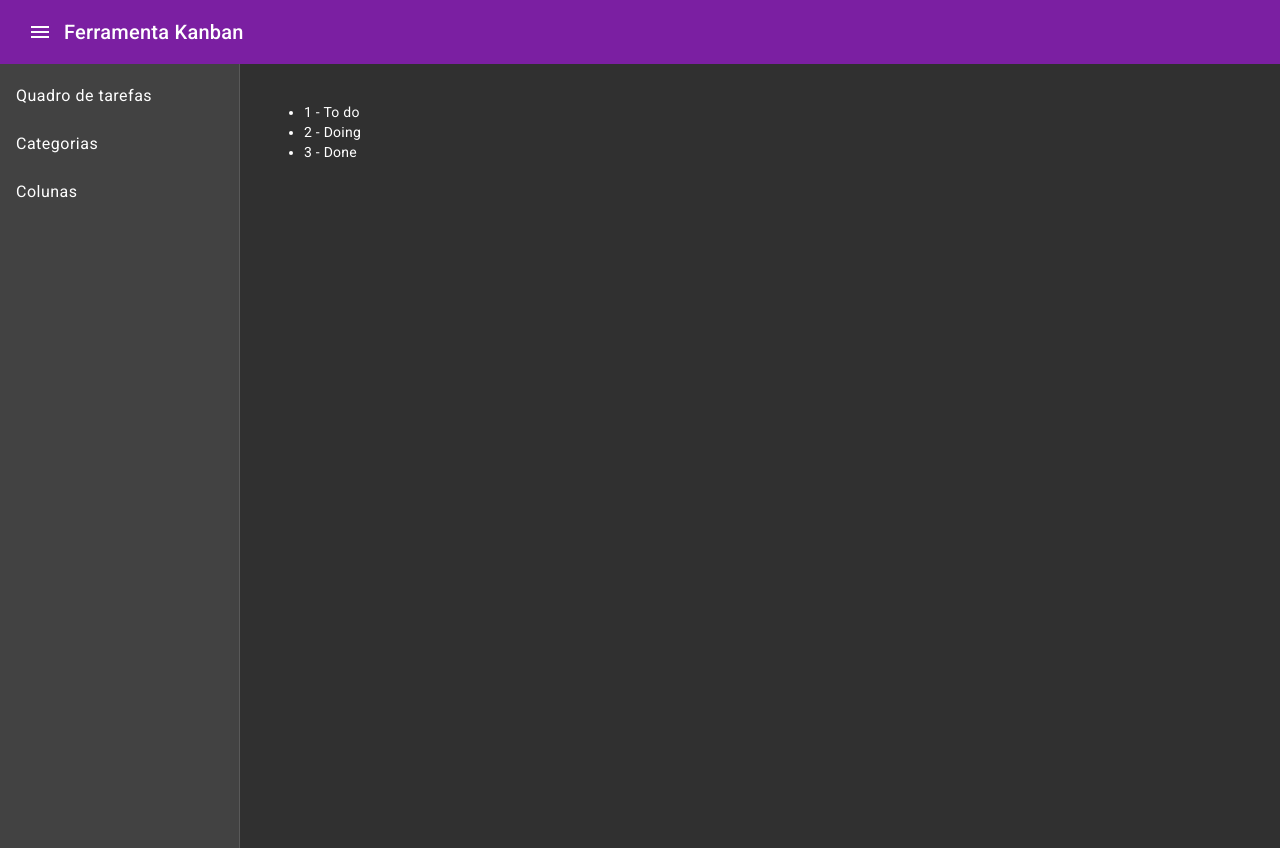
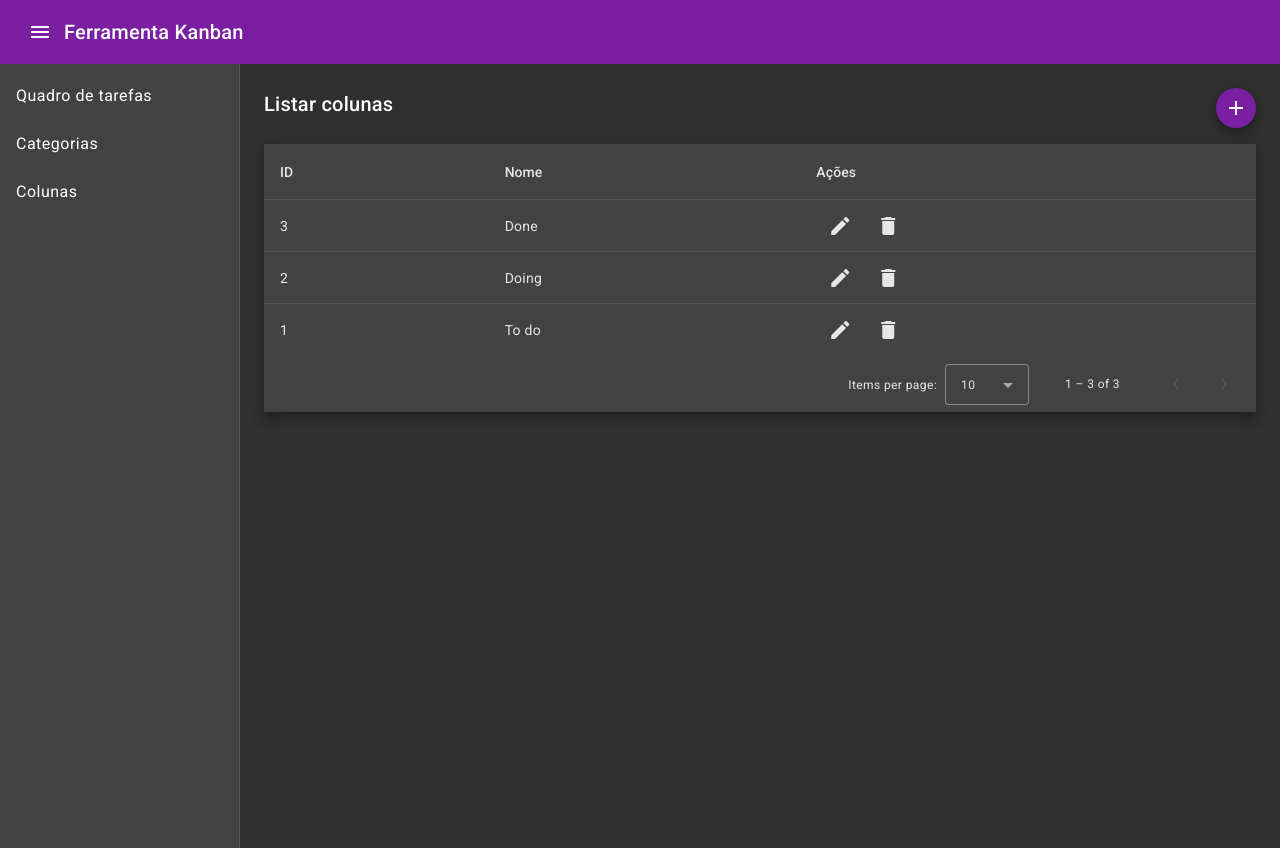
Before and after one commit to felipesilva15/KanbanToolAngular, an Angular app: page /column in a window 1280 px wide. Built offline with nearby package versions, Linux system fonts and the light colour scheme; data requests are answered from the project's data file.

Commit message:
Melhorando a view column-index e ajustando a service da mesma

```diff
--- a/src/app/service/column.service.ts
+++ b/src/app/service/column.service.ts
@@ -12,7 +12,7 @@ export class ColumnService {
   private readonly urlApi = 'http://localhost:3000/columns';
 
   list(): Observable<Column[]> {
-    return this.http.get<Column[]>(this.urlApi);
+    return this.http.get<Column[]>(`${this.urlApi}?_sort=id&_order=desc`);
   }
 
   getById(id: number): Observable<Column> {
--- a/src/app/view/column/column-index/column-index.component.html
+++ b/src/app/view/column/column-index/column-index.component.html
@@ -1,5 +1,40 @@
-<ul>
-    <li *ngFor="let column of columns">
-        {{ column.id }} - {{ column.name }}
-    </li>
-</ul>
+<div id="subheader-container">
+    <h2>Listar colunas</h2>
+    <div class="example-button-container">
+        <a mat-mini-fab color="primary" routerLink="form">
+            <mat-icon>add</mat-icon>
+        </a>
+    </div>
+</div>
+<div class="mat-elevation-z8">
+  <table mat-table [dataSource]="dataSource" matSort>
+    <!-- ID Column -->
+    <ng-container matColumnDef="id">
+      <th mat-header-cell *matHeaderCellDef mat-sort-header>ID</th>
+      <td mat-cell *matCellDef="let row">{{ row.id }}</td>
+    </ng-container>
+    <!-- Name Column -->
+    <ng-container matColumnDef="name">
+      <th mat-header-cell *matHeaderCellDef mat-sort-header>Nome</th>
+      <td mat-cell *matCellDef="let row">{{ row.name }}</td>
+    </ng-container>
+    <!-- actions Column -->
+    <ng-container matColumnDef="actions">
+      <th mat-header-cell *matHeaderCellDef>Ações</th>
+      <td mat-cell *matCellDef="let row">
+        <a mat-icon-button matTooltip="Alterar" routerLink="form/{{ row.id }}">
+          <mat-icon>edit</mat-icon>
+        </a>
+        <button mat-icon-button matTooltip="Deletar" (click)="delete(row.id)">
+          <mat-icon>delete</mat-icon>
+        </button>
+      </td>
+    </ng-container>
+    <tr mat-header-row *matHeaderRowDef="displayedColumns"></tr>
+    <tr mat-row *matRowDef="let row; columns: displayedColumns"></tr>
+  </table>
+  <mat-paginator
+    [pageSizeOptions]="[10, 25, 50, 100]"
+    aria-label="Select page of users"
+  ></mat-paginator>
+</div>
--- a/src/app/view/column/column-index/column-index.component.scss
+++ b/src/app/view/column/column-index/column-index.component.scss
@@ -0,0 +1,5 @@
+#subheader-container {
+    display: flex;
+    justify-content: space-between;
+    margin-bottom: .5rem;
+}
--- a/src/app/view/column/column-index/column-index.component.ts
+++ b/src/app/view/column/column-index/column-index.component.ts
@@ -1,7 +1,10 @@
 import { Column } from './../../../model/column';
-import { Component } from '@angular/core';
-import { ActivatedRoute, Router } from '@angular/router';
+import { Component, ViewChild } from '@angular/core';
 import { ColumnService } from 'src/app/service/column.service';
+
+import { MatPaginator } from '@angular/material/paginator';
+import { MatSort } from '@angular/material/sort';
+import { MatTableDataSource } from '@angular/material/table';
 
 @Component({
   selector: 'app-column-index',
@@ -9,18 +12,32 @@ import { ColumnService } from 'src/app/service/column.service';
   styleUrls: ['./column-index.component.scss']
 })
 export class ColumnIndexComponent {
-  constructor(private columnService: ColumnService, private router: Router, private activeRoute: ActivatedRoute) { }
+  constructor(private columnService: ColumnService) { }
 
+  displayedColumns: string[] = ['id', 'name', 'actions'];
+  dataSource: MatTableDataSource<Column> = new MatTableDataSource();
   columns: Array<Column> = [];
 
+  @ViewChild(MatPaginator) paginator!: MatPaginator;
+  @ViewChild(MatSort) sort!: MatSort;
+
   ngOnInit(): void {
-    this.list();
+    this.list()
   }
+
+  // ngAfterViewInit() {
+  //   this.dataSource.paginator = this.paginator;
+  //   this.dataSource.sort = this.sort;
+  // }
 
   list(): void {
     this.columnService.list().subscribe(
       (res) => {
         this.columns = res;
+
+        this.dataSource = new MatTableDataSource(this.columns);
+        this.dataSource.paginator = this.paginator;
+        this.dataSource.sort = this.sort;
       },
       (err) => {
         alert('Ocorreu um erro! Tente novamente mais tarde.');
@@ -30,12 +47,11 @@ export class ColumnIndexComponent {
 
   delete(id: number) {
     this.columnService.delete(id).subscribe(
-      (res) => { },
+      (res) => {
+        this.list();
+      },
       (err) => {
         alert('Ocorreu um erro! Tente novamente mais tarde.');
-      },
-      () => {
-        this.list();
       }
     );
   }
```
Also changed, not shown: src/app/app.module.ts (+8 -2 lines).
